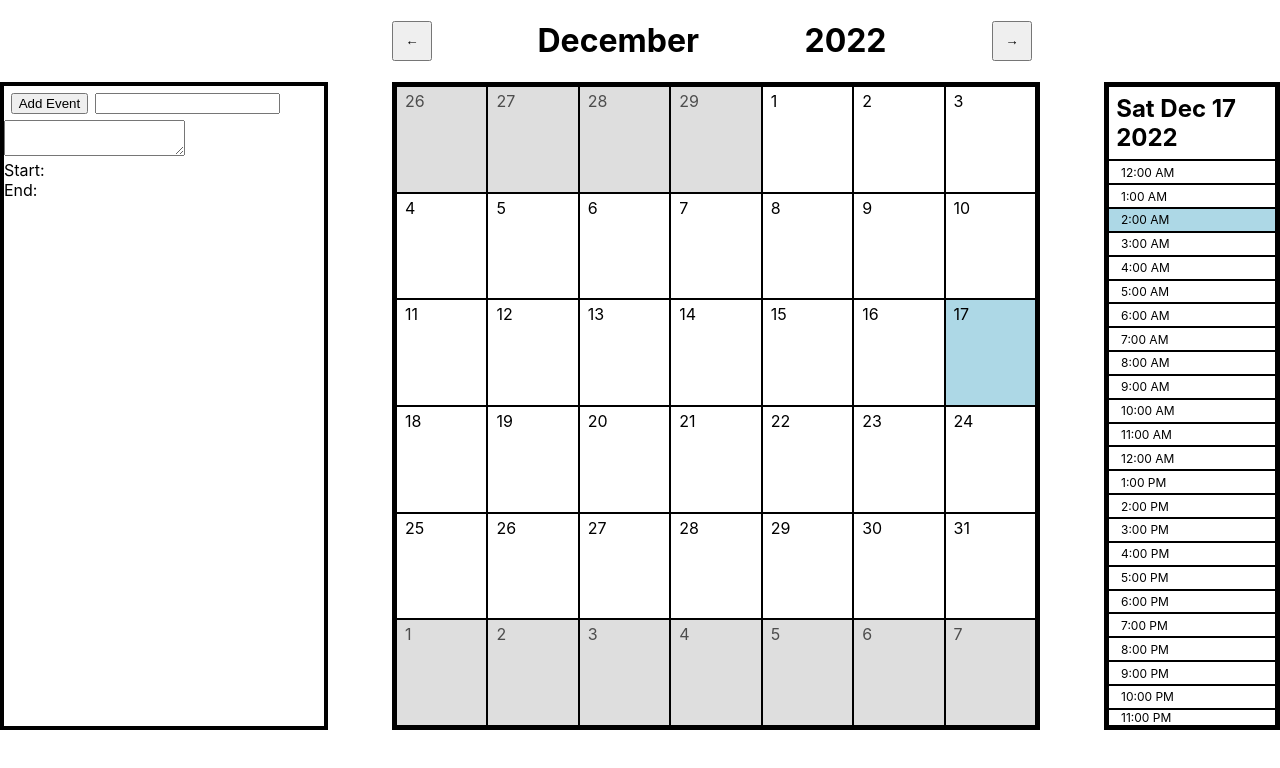
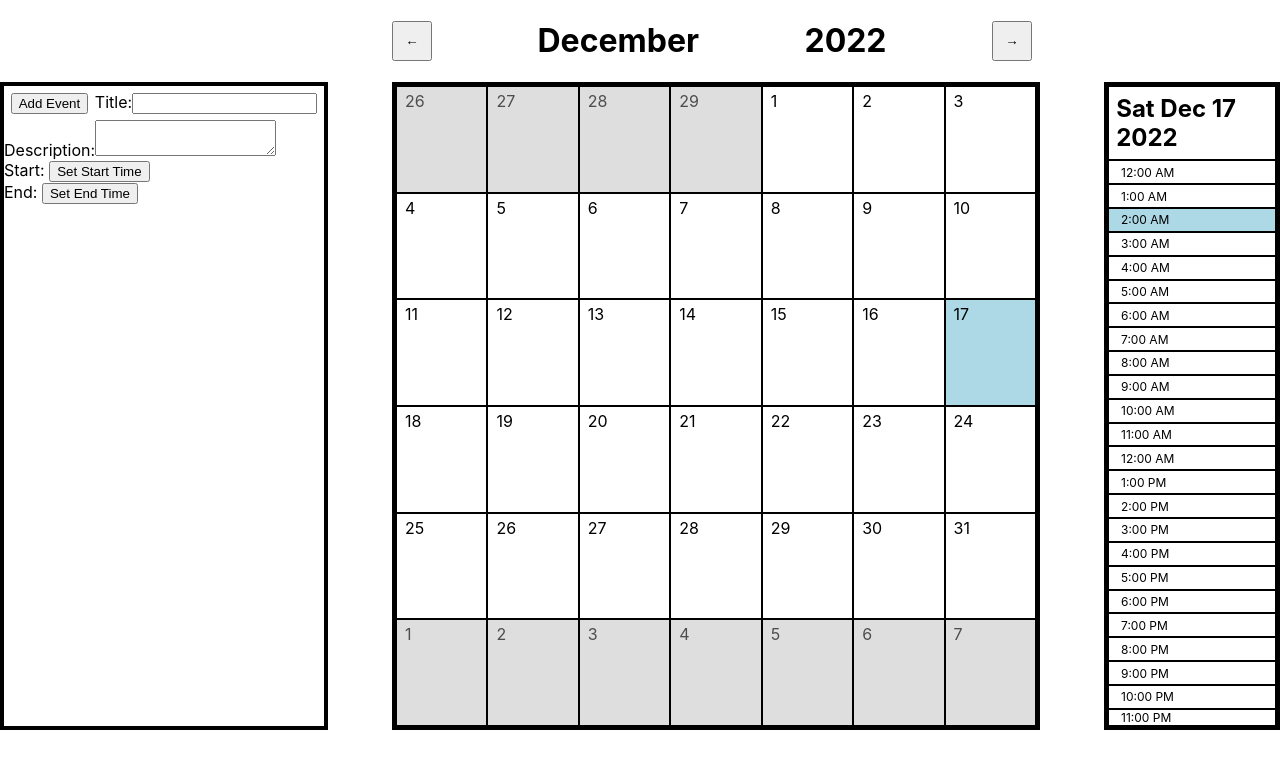
Before and after one commit to R-JG/Scheduler--Old, a React (Create React App) app: page / in a window 1280 px wide. Shown: the top 768 px of the page. Built offline with nearby package versions, Linux system fonts and the light colour scheme; the HTML template or start-up script is replaced by a standard one.

Commit message:
Add buttons to set event form start and end times via select date mode. Clicking on the calendar in this mode adds the date object to the form data property.

```diff
--- a/src/App.js
+++ b/src/App.js
@@ -15,6 +15,9 @@ export default function App() {
     const [ events, setEvents ] = useState([]);
     const [ eventFormData, setEventFormData ] = useState(
         {start: '', end: '', title: '', description: ''}
+    );
+    const [ timeSelectMode, setTimeSelectMode ] = useState(
+        {eventStart: false, eventEnd: false}
     );
 
     function generateDates(year, month) {
@@ -38,11 +41,26 @@ export default function App() {
         setCalendarDates(generateDates(year, month));
     };
 
-    function updateEventFormData(name, value) {
+    function updateEventFormValue(key, value) {
         setEventFormData((prevData) => ({
             ...prevData,
-            [name]: value
+            [key]: value
         }));
+    };
+
+    function updateEventFormTimes(date) {
+        let key;
+        if (timeSelectMode.eventStart) {
+            if (
+                (eventFormData.end !== '')
+                && (date.valueOf() > eventFormData.end.valueOf())
+            ) return;
+            key = 'start';
+        }else if (timeSelectMode.eventEnd) {
+            if (date.valueOf() < eventFormData.start.valueOf()) return;
+            key = 'end';
+        } else return;
+        updateEventFormValue(key, date);
     };
 
     function addNewEvent() {
@@ -68,8 +86,11 @@ export default function App() {
             <EventPanel
                 events={events}
                 eventFormData={eventFormData}
+                timeSelectMode={timeSelectMode}
+                setTimeSelectMode={setTimeSelectMode}
+                setEventFormData={setEventFormData}
                 addNewEvent={addNewEvent}
-                updateEventFormData={updateEventFormData}
+                updateEventFormValue={updateEventFormValue}
             />
             <Calendar
                 currentDate={currentDate}
@@ -77,6 +98,7 @@ export default function App() {
                 monthName={monthName}
                 changeMonth={changeMonth}
                 setSelectedDate={setSelectedDate}
+                updateEventFormTimes={updateEventFormTimes}
             />
             <DayPanel
                 currentDate={currentDate}
--- a/src/components/Calendar.js
+++ b/src/components/Calendar.js
@@ -9,7 +9,8 @@ export default function Calendar(props) {
         calendarDates,
         monthName,
         changeMonth,
-        setSelectedDate
+        setSelectedDate,
+        updateEventFormTimes
     } = props;
 
     const calendarSquares = calendarDates.map((date) => (
@@ -19,6 +20,7 @@ export default function Calendar(props) {
             currentDate={currentDate}
             calendarDates={calendarDates}
             setSelectedDate={setSelectedDate}
+            updateEventFormTimes={updateEventFormTimes}
         />
     ));
 
--- a/src/components/CalendarSquare.js
+++ b/src/components/CalendarSquare.js
@@ -7,8 +7,14 @@ export default function CalendarSquare(props) {
         date,
         currentDate,
         calendarDates,
-        setSelectedDate
+        setSelectedDate,
+        updateEventFormTimes
     } = props;
+
+    function handleClick() {
+        setSelectedDate(date.toDateString());
+        updateEventFormTimes(date);
+    };
 
     function renderAsCurrentDate() {
         return (date.toDateString() === currentDate.toDateString())
@@ -29,7 +35,7 @@ export default function CalendarSquare(props) {
                  ${renderAsCurrentDate()}
                  ${renderAsCurrentMonth()}`
             }
-            onClick={() => setSelectedDate(date.toDateString())}
+            onClick={handleClick}
         >
             <div className={`date`}>
                 {date.getDate()}
--- a/src/components/EventPanel.js
+++ b/src/components/EventPanel.js
@@ -6,18 +6,37 @@ export default function EventPanel(props) {
     const {
         events,
         eventFormData,
+        timeSelectMode,
+        setTimeSelectMode,
+        setEventFormData,
         addNewEvent,
-        updateEventFormData
+        updateEventFormValue
     } = props;
 
     function handleChange(event) {
         const { name, value } = event.target;
-        updateEventFormData(name, value);
+        updateEventFormValue(name, value);
     };
 
     function handleSubmit(event) {
         event.preventDefault();
         addNewEvent();
+        setEventFormData(
+            {start: '', end: '', title: '', description: ''}
+        );
+    };
+
+    function handleSetTimeButtons(event) {
+        if (event.target.name === 'start')
+        setTimeSelectMode((prevState) => ({
+            eventStart: !prevState.eventStart,
+            eventEnd: false
+        }));
+        if (event.target.name === 'end')
+        setTimeSelectMode((prevState) => ({
+            eventEnd: !prevState.eventEnd,
+            eventStart: false
+        }));
     };
 
     console.log(events);
@@ -31,19 +50,47 @@ export default function EventPanel(props) {
                 <button className='button--add-event'>
                     Add Event
                 </button>
+                <label htmlFor='event-form--title'>
+                    Title:
+                </label>
                 <input
+                    id='event-form--title'
                     type='text'
                     name='title'
                     value={eventFormData.title}
                     onChange={handleChange}
                 />
+                <label htmlFor='event-form--description'>
+                    Description:
+                </label>
                 <textarea
+                    id='event-form--description'
                     name='description'
                     value={eventFormData.description}
                     onChange={handleChange}
                 />
-                <div>Start: </div>
-                <div>End: </div>
+                <div>
+                    <span>Start: </span>
+                    <button
+                        name='start'
+                        className='button--set-start-time'
+                        type='button'
+                        onClick={handleSetTimeButtons}
+                    >
+                        {(timeSelectMode.eventStart) ? '✓' : 'Set Start Time'}
+                    </button>
+                </div>
+                <div>
+                    <span>End: </span>
+                    <button
+                        name='end'
+                        className='button--set-end-time'
+                        type='button'
+                        onClick={handleSetTimeButtons}
+                    >
+                        {(timeSelectMode.eventEnd) ? '✓' : 'Set End Time'}
+                    </button>
+                </div>
             </form>
         </div>
     );
```
